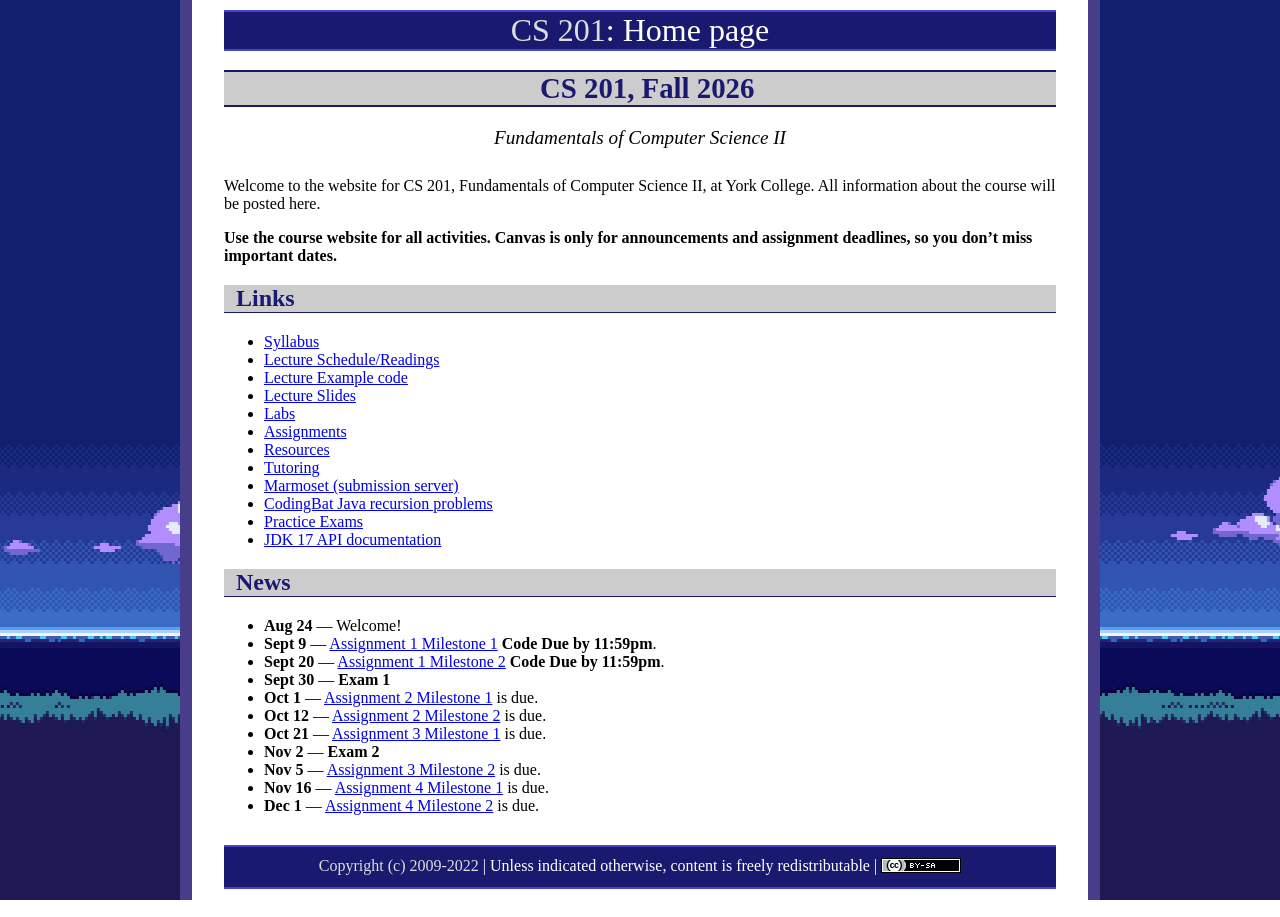
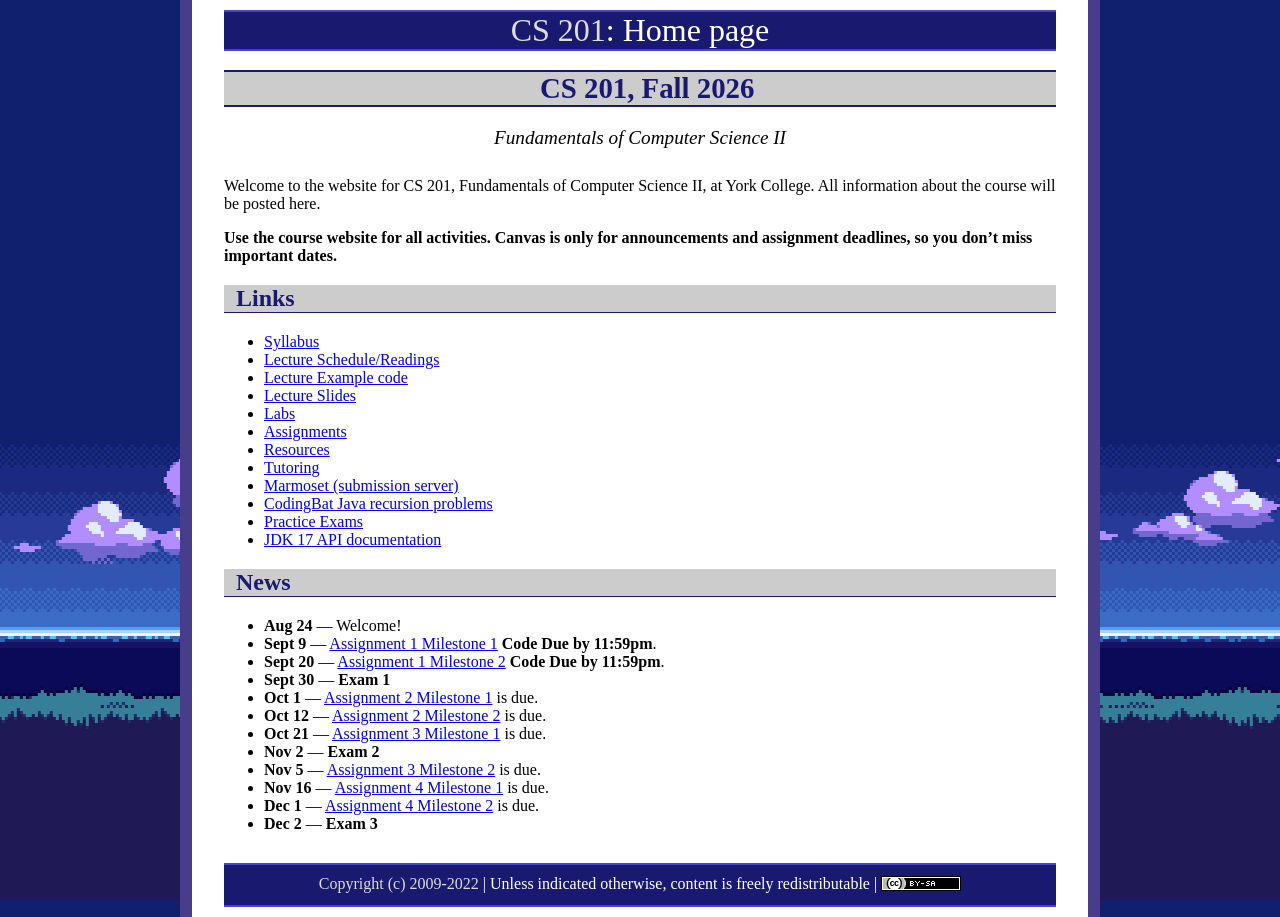
Before and after one commit to ycpcs/cs201-fall2026, a Jekyll site: the page built from index.md, in a window 1280 px wide. Built offline with Jekyll 4.4.1, drawn with Linux system fonts in a browser that asks for light colours.

Commit message:
Update index.md

```diff
--- a/index.md
+++ b/index.md
@@ -58,6 +58,7 @@ Welcome to the website for CS 201, Fundamentals of Computer Science II, at York
 * **Nov 5** &mdash; [Assignment 3 Milestone 2](assign/assign03.html) is due.
 * **Nov 16** &mdash; [Assignment 4 Milestone 1](assign/assign04.html) is due.
 * **Dec 1** &mdash; [Assignment 4 Milestone 2](assign/assign04.html) is due.
+* **Dec 2** &mdash; **Exam 3**
 
 <!--
 * **Updated - Sep 6** &mdash; [Assignment 1 Milestone 1](assign/assign01.html) is due.
```
